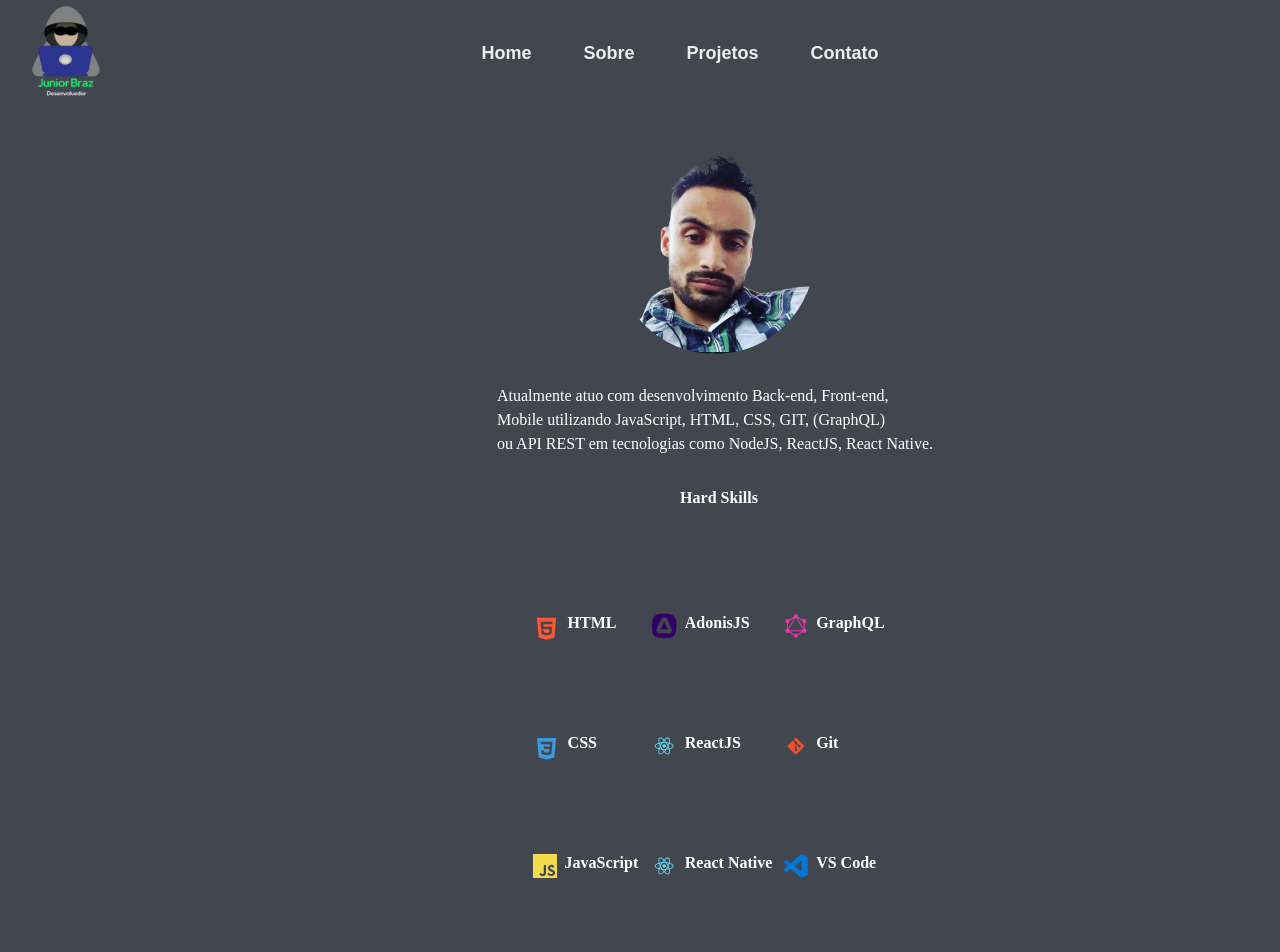
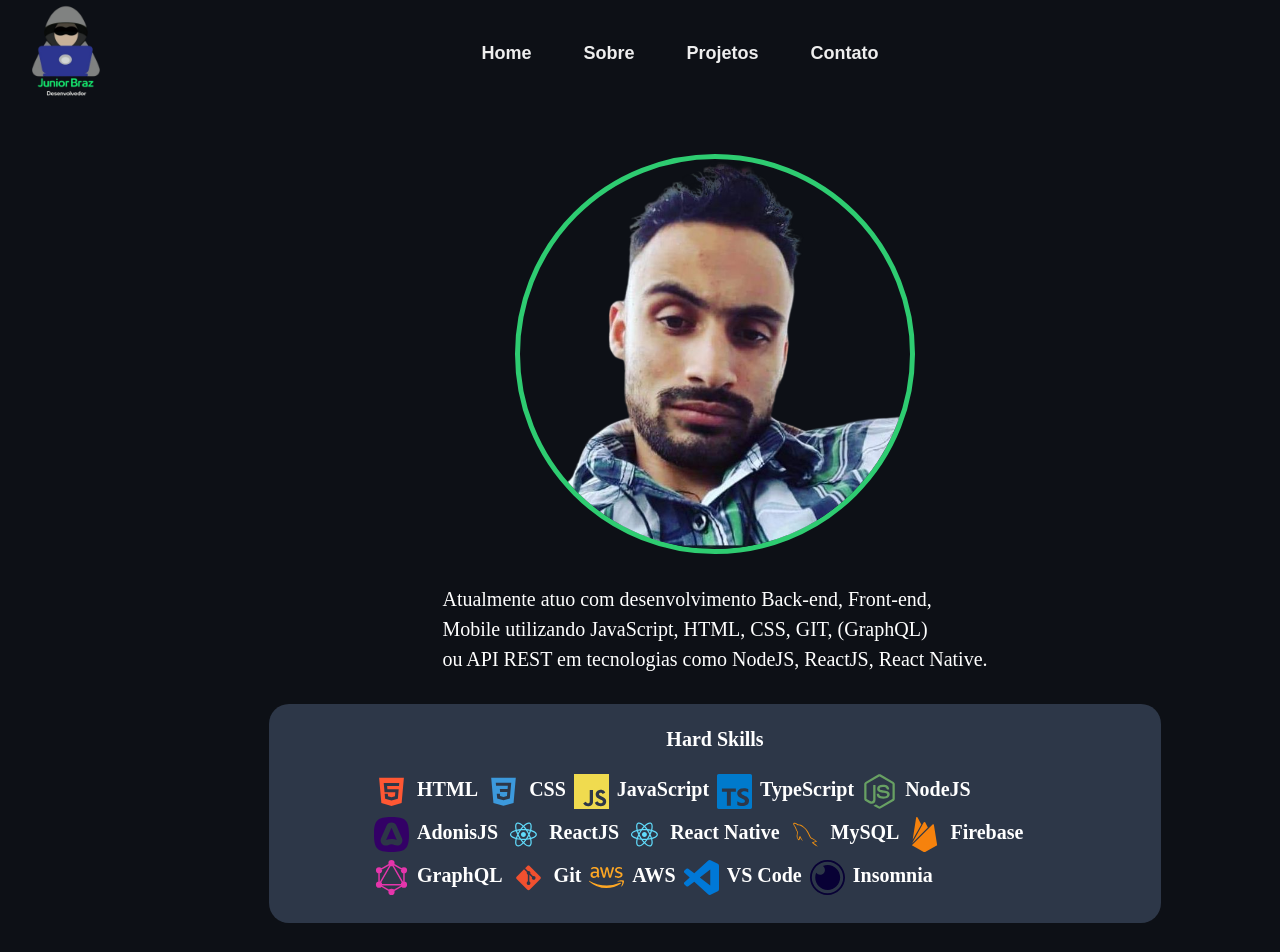
Before and after one commit to juniorbraz93/meu-portfolio, a React (Create React App) app: page /about in a window 1280 px wide. Shown: the top 952 px of the page. Built offline with nearby package versions, Linux system fonts and the light colour scheme.

Commit message:
style: update color and others

```diff
--- a/package.json
+++ b/package.json
@@ -19,6 +19,7 @@
     "react-router-dom": "^6.7.0",
     "react-scripts": "5.0.1",
     "react-toastify": "^9.1.1",
+    "swiper": "^8.4.6",
     "web-vitals": "^2.1.0"
   },
   "scripts": {
--- a/src/assets/skill.js
+++ b/src/assets/skill.js
@@ -3,6 +3,7 @@ import {
   DiCss3,
   DiReact,
   DiGit,
+  DiMysql
  } from "react-icons/di";
  import {
   SiJavascript,
@@ -11,53 +12,60 @@ import {
   SiFirebase,
   SiGraphql,
   SiVisualstudiocode,
-  SiMysql
+  SiInsomnia
  } from "react-icons/si";
 
  import {
   FaNodeJs,
+  FaAws,
  } from "react-icons/fa";
 
 //
 
 export const skillItem = [
   {
-    titulo: 'HTML', Percentual: '50%', icon: <DiHtml5 size={35} color="#FF5733" />, color: '#FF5733'
+    titulo: 'HTML', Percentual: '50%', icon: <DiHtml5 size={35} color="#FF5733"/>, color: '#FF5733'
   },
   {
     titulo: 'CSS', Percentual: '50%', icon: <DiCss3 size={35} color="#3C99DC" />, color: '#3C99DC'
   },
   {
-    titulo: 'JavaScript', Percentual: '85%', icon: <SiJavascript size={30} color="#F0DB4F" />, color: '#F0DB4F'
+    titulo: 'JavaScript', Percentual: '85%', icon: <SiJavascript size={35} color="#F0DB4F" />, color: '#F0DB4F'
   },
   {
-    titulo: 'TypeScript', Percentual: '65%', icon: <SiTypescript size={30} color="#007ACC" />, color: '#007ACC'
+    titulo: 'TypeScript', Percentual: '65%', icon: <SiTypescript size={35} color="#007ACC" />, color: '#007ACC'
   },
   {
-    titulo: 'NodeJS', Percentual: '85%', icon: <FaNodeJs size={30} color="#68A063" />, color: '#68A063'
+    titulo: 'NodeJS', Percentual: '85%', icon: <FaNodeJs size={35} color="#68A063" />, color: '#68A063'
   },
   {
-    titulo: 'AdonisJS', Percentual: '85%', icon: <SiAdonisjs size={30} color="#330066" />, color: '#330066'
+    titulo: 'AdonisJS', Percentual: '85%', icon: <SiAdonisjs size={35} color="#330066" />, color: '#330066'
   },
   {
-    titulo: 'ReactJS', Percentual: '65%', icon: <DiReact size={30} color="#61DBFB" />, color: '#61DBFB'
+    titulo: 'ReactJS', Percentual: '65%', icon: <DiReact size={35} color="#61DBFB" />, color: '#61DBFB'
   },
   {
-    titulo: 'React Native', Percentual: '65%', icon: <DiReact size={30} color="#61DBFB" />, color: '#61DBFB'
+    titulo: 'React Native', Percentual: '65%', icon: <DiReact size={35} color="#61DBFB" />, color: '#61DBFB'
   },
   {
-    titulo: 'MySQL', Percentual: '75%', icon: <SiMysql size={30} color="#F29111" />, color: '#F29111'
+    titulo: 'MySQL', Percentual: '75%', icon: <DiMysql size={35} color="#F29111" />, color: '#F29111'
   },
   {
-    titulo: 'Firebase', Percentual: '60%', icon: <SiFirebase size={30} color="#F6820D" />, color: '#F6820D'
+    titulo: 'Firebase', Percentual: '60%', icon: <SiFirebase size={35} color="#F6820D" />, color: '#F6820D'
   },
   {
-    titulo: 'GraphQL', Percentual: '60%', icon: <SiGraphql size={30} color="#E535AB" />, color: '#E535AB'
+    titulo: 'GraphQL', Percentual: '60%', icon: <SiGraphql size={35} color="#E535AB" />, color: '#E535AB'
   },
   {
-    titulo: 'Git', Percentual: '75%', icon: <DiGit size={30} color="#F1502F" />, color: '#F1502F'
+    titulo: 'Git', Percentual: '75%', icon: <DiGit size={35} color="#F1502F" />, color: '#F1502F'
   },
   {
-    titulo: 'VS Code', Percentual: '75%', icon: <SiVisualstudiocode size={30} color="#0078D7" />, color: '#0078D7'
+    titulo: 'AWS', Percentual: '75%', icon: <FaAws size={35} color="#FEA724" />, color: '#FEA724'
+  },
+  {
+    titulo: 'VS Code', Percentual: '75%', icon: <SiVisualstudiocode size={35} color="#0078D7" />, color: '#0078D7'
+  },
+  {
+    titulo: 'Insomnia ', Percentual: '75%', icon: <SiInsomnia size={35} color="#080135" />, color: '#080135'
   },
 ]
--- a/src/components/ModalEmail/index.js
+++ b/src/components/ModalEmail/index.js
@@ -1,6 +1,6 @@
 import React, { useState } from 'react';
 import Modal from 'react-modal';
-import { Flex, Link } from "@chakra-ui/react";
+import { Flex, Link, useMediaQuery } from "@chakra-ui/react";
 
 
 import {  SiGmail } from "react-icons/si";
@@ -10,6 +10,7 @@ import Email from '../Email';
 Modal.setAppElement('#root');
 
 function ModalEmail() {
+    const [isMobile] = useMediaQuery("(max-width: 800px)")
 
     let subtitle;
     const [modalIsOpen, setIsOpen] = useState(false);
@@ -43,7 +44,7 @@ function ModalEmail() {
                 fontSize='1.2em'
                 p={15}
                 position='relative'
-                w={800}
+                w={ isMobile ? 400 : 800 }
                 m={1}
                 transition='0.3s ease-in'
               >
--- a/src/components/Sidebar/index.js
+++ b/src/components/Sidebar/index.js
@@ -41,6 +41,7 @@ export default function Sidebar (){
               direction='row'
               justifyContent='center'
               alignItems='center'
+
               w={100}
               h={100}
             />
--- a/src/components/Skill/index.js
+++ b/src/components/Skill/index.js
@@ -20,42 +20,48 @@ export default function Skill() {
   const ItensSkill = skillItem;
  return (
    <>
+   <Flex
+    direction='column'
+    alignItems='center'
+    justifyContent='center'
+    bg='gray.700'
+    w='85%'
+    p={5}
+    borderRadius={20}
+   >
       <Text
-      ml={2}
-      mb= '2%'
         color= '#FFF'
-      fontSize={16}
+        fontSize={20}
         fontWeight='bold'
         fontFamily="Poppins"
       >
         Hard Skills
       </Text>
       <Flex
-              direction='column'
+        alignItems='center'
+        display='flex'
         flexWrap='wrap'
-              p={20}
-              h='100vh'
-              w='50%'
+        w='80%'
+        mt={5}
       >
         {ItensSkill.map((item) =>
           <ChakraBox
             animate={{ x: ['-100px', '100px', '0px'] }}
             transition={{ ease: "easeOut", duration: 1 }}
             display='flex'
-                  h='15vh'
+            mr={2}
+            mb={2}
           >
             {item.icon}
             <Flex
-                    w='100%'
             >
                 <Text
                   ml={2}
                   mb= '2%'
                   color= '#FFF'
-                      fontSize='1em'
+                  fontSize={20}
                   fontWeight='bold'
                   fontFamily="Poppins"
-                      _hover={{ color: item.color, transition: 0.3 }}
                 >
                  {item.titulo}
                </Text>
@@ -63,6 +69,7 @@ export default function Skill() {
            </ChakraBox>
         )}
       </Flex>
+   </Flex>
    </>
  );
 }
--- a/src/components/Social/index.js
+++ b/src/components/Social/index.js
@@ -1,6 +1,5 @@
 /* eslint-disable react-hooks/rules-of-hooks */
-import React, { Component } from "react";
-import { Flex, Link } from "@chakra-ui/react";
+import { Flex, Link, useMediaQuery } from "@chakra-ui/react";
 
 import {
   SiLinkedin,
@@ -11,12 +10,9 @@ import {
 
 import ModalEmail from "../ModalEmail";
 
-class Social extends Component {
-  constructor(props) {
-    super(props)
-    this.state = {}
-  }
-  render() {
+export default function Social() {
+  const [isMobile] = useMediaQuery("(max-width: 800px)")
+
   const listMediaSocial = [
   { id: 1, icon: <SiLinkedin style={{marginRight: 10}} color="#0e76a8" />, nameUrl: 'LinkedIn', url: 'https://www.linkedin.com/in/jose-braz-junior/'},
   { id: 2, icon: <SiGithub style={{marginRight: 10}} color="#171515" />, nameUrl: 'GitHub', url: 'https://github.com/juniorbraz93'},
@@ -39,7 +35,7 @@ class Social extends Component {
       fontWeight={600}
       fontFamily="Poppins"
       fontSize='1.2em'
-        w={800}
+      w={isMobile ? 400 : 800}
       p={15}
       m={1}
       >
@@ -54,7 +50,5 @@ class Social extends Component {
       <ModalEmail />
     </>
   )
+
 }
-}
-
-export default Social;
--- a/src/index.js
+++ b/src/index.js
@@ -10,7 +10,7 @@ const theme = extendTheme({
   styles: {
     global: () => ({
       body: {
-        bg: '#42474F',
+        bg: '#0d1016',
       }
     })
   },
--- a/src/pages/About/index.js
+++ b/src/pages/About/index.js
@@ -1,13 +1,10 @@
-/* eslint-disable jsx-a11y/anchor-is-valid */
-import React, { Component } from 'react';
-import { Flex, Text, Image  } from "@chakra-ui/react";
-
+import { Flex, Text, Image, useMediaQuery } from "@chakra-ui/react";
 import photo from "../../assets/img/eu.png";
-
 import Skill from '../../components/Skill'
 
-class About extends Component {
-  render()  {
+export default function About() {
+  const [isMobile] = useMediaQuery("(max-width: 600px)")
+
   return (
     <Flex
       display='flex'
@@ -27,16 +24,17 @@ class About extends Component {
         justifyContent='center'
       >
           <Image
-              w={200}
-              h={200}
+            w={isMobile ? 200 : 400}
+            h={isMobile ? 200 : 400}
             src={photo}
-              borderRadius={100}
+            border="5px solid #2ECC71"
+            borderRadius='50%'
           />
         <Text
            display='flex'
            alignItems='center'
            justifyContent='center'
-             fontSize={16}
+           fontSize={isMobile ? 12 : 20}
            fontWeight='400'
            fontFamily="Poppins"
            p={15}
@@ -55,6 +53,3 @@ class About extends Component {
     </Flex>
   );
 }
-}
-
-export default About;
--- a/src/pages/Contact/index.js
+++ b/src/pages/Contact/index.js
@@ -1,10 +1,8 @@
-import React, { Component } from 'react';
 import { Flex, Image, Text } from "@chakra-ui/react";
 
 import Social from '../../components/Social'
 
-class Contact extends Component {
-  render() {
+export default function Contact() {
   return (
     <>
       <Flex
@@ -24,6 +22,7 @@ class Contact extends Component {
             alt='eu'
             backgroundSize='cover'
             borderRadius='50%'
+            border="5px solid #2ECC71"
           />
           <Text
             fontSize={20}
@@ -34,8 +33,9 @@ class Contact extends Component {
           </Text>
           <Text
             fontFamily="Poppins"
+            mb={2}
           >
-              Bem Vindo
+            Minhas redes Sociais
           </Text>
         <Flex
             direction='column'
@@ -48,6 +48,3 @@ class Contact extends Component {
     </>
   );
 }
-}
-
-export default Contact;
--- a/src/pages/Home/index.js
+++ b/src/pages/Home/index.js
@@ -3,7 +3,7 @@ import { Flex, Text, useMediaQuery, Image } from "@chakra-ui/react";
 import photo from "../../assets/img/eu.png";
 
 export default function Home() {
-    const [isMobile] = useMediaQuery("(max-width: 600px)")
+    const [isMobile] = useMediaQuery("(max-width: 500px)")
     return (
       <>
         <Flex
@@ -17,15 +17,21 @@ export default function Home() {
           ml={150}
           mt={50}
         >
-          <Flex>
-            <Image w={isMobile ? 200 : 400} h={isMobile ? 200 : 400} borderRadius={isMobile ? 100 : 200} src={photo} />
+          <Flex mt={25} >
+            <Image
+              w={isMobile ? 200 : 400}
+              h={isMobile ? 200 : 400}
+              borderRadius={isMobile ? 100 : 200}
+              src={photo}
+              border='5px solid #2ECC71'
+            />
           </Flex>
 
           <Flex
-          direction="column"
+            direction="column"
+            mt={150}
           >
             <Text
-              mt={50}
               w={300}
               h={100}
               fontFamily="Poppins"
@@ -38,18 +44,17 @@ export default function Home() {
             <Flex
               w={250}
               h={0}
-              border="5px solid #00ADB5"
+              border="5px solid #2ECC71"
               borderRadius={5}
               mt={5}
               mb={5}
             />
             <Text
-              w={454}
-              h={72}
+              w={400}
+              h={70}
               fontFamily="Poppins"
               fontSize={24}
               color="#EEEEEE"
-              flex="none"
             >
               Dev FullStack
             </Text>
--- a/src/pages/Projects/index.js
+++ b/src/pages/Projects/index.js
@@ -1,6 +1,5 @@
 /* eslint-disable jsx-a11y/anchor-is-valid */
-import React, { Component } from 'react';
-import { Flex, Box, Text, Link  } from "@chakra-ui/react";
+import { Flex, Box, Text, Link, useMediaQuery } from "@chakra-ui/react";
 
 import { SlideMine } from '../../assets/SlideMine'
 import { SlideHouse } from '../../assets/SlideHouse'
@@ -9,8 +8,9 @@ import { SlideTickets } from '../../assets/SlideTickets'
 import Slide from '../../components/Slide';
 import { SiGithub } from "react-icons/si";
 
-class Projects extends Component {
-  render()  {
+export default function Projects() {
+  const [isMobile] = useMediaQuery("(max-width: 1500px)")
+  const [isMobile2 ] = useMediaQuery("(max-width: 800px)")
   return (
     <Flex
       display='flex'
@@ -46,19 +46,42 @@ class Projects extends Component {
           h={10}
         >
           <SiGithub style={{marginRight: 10}} color="#171515" />
+          { isMobile2 ? (
+            <></>
+          ) : (
+            <Text
+            fontSize={ isMobile ? 15 : 20 }
+            >
               Tickets
+            </Text>
+          ) }
         </Link>
         <Text
           color='#FFF'
           mt={5}
           fontFamily="Poppins"
+          textAlign='center'
         >
           Sistema web para registrar chamados simples.<br />
           • Reactjs<br />
           • Firebase<br />
         </Text>
-          <Box w="75%" p={4} color="white">
-            <Slide slides={SlideTickets} h={600} w={600} />
+        <Box w="85%" p={4} color="white">
+        { isMobile2 ? (
+            <Slide
+            slides={SlideTickets}
+            h={200}
+            w={200}
+
+          />
+          ) : (
+            <Slide
+            slides={SlideTickets}
+            h={ isMobile ? 300 : 600 }
+            w={ isMobile ? 300 : 600 }
+
+          />
+          ) }
         </Box>
 
         <Link
@@ -77,17 +100,39 @@ class Projects extends Component {
           h={10}
         >
           <SiGithub style={{marginRight: 10}} color="#171515" />
+          { isMobile2 ? (
+            <></>
+          ) : (
+            <Text
+            fontSize={ isMobile ? 15 : 20 }
+            >
               Campo minado
+            </Text>
+          ) }
         </Link>
         <Text
           color='#FFF'
           mt={5}
           fontFamily="Poppins"
         >
-            Projeto de Campo minado classico do windowws, desenvolvido em React Native para Android e iOS.
+          Projeto de Campo minado classico do windows, desenvolvido em React Native para Android e iOS.
         </Text>
-          <Box w="15%" p={4} color="white">
-            <Slide slides={SlideMine} h={360} w={100} />
+        <Box w={isMobile2 ? "50%" : "20%" } p={4} color="white">
+        { isMobile2 ? (
+            <Slide
+            slides={SlideMine}
+            h={200}
+            w={75}
+
+          />
+          ) : (
+            <Slide
+            slides={SlideMine}
+            h={isMobile ? 300 : 500}
+            w={isMobile ? 75 : 200}
+          />
+          ) }
+
         </Box>
 
         <Link
@@ -115,14 +160,24 @@ class Projects extends Component {
         >
           Projeto de Aluguel de casa e afins desenvolvido em React Native para Android e iOS.
         </Text>
-          <Box w="15%" p={4} color="white">
-            <Slide slides={SlideHouse} h={360} w={100} />
+        <Box w={isMobile2 ? "50%" : "20%" } p={4} color="white">
+        { isMobile2 ? (
+            <Slide
+            slides={SlideHouse}
+            h={200}
+            w={75}
+
+          />
+          ) : (
+            <Slide
+            slides={SlideHouse}
+            h={isMobile ? 300 : 500}
+            w={isMobile ? 75 : 200}
+          />
+          ) }
         </Box>
 
       </Flex>
     </Flex>
   );
 }
-}
-
-export default Projects;
```
Also changed, not shown: src/components/Slide/index.js (line endings or trailing spaces), 1 other file (tests, documents, lock files or other folders). Lines whose indentation alone changed are shown as unchanged.
